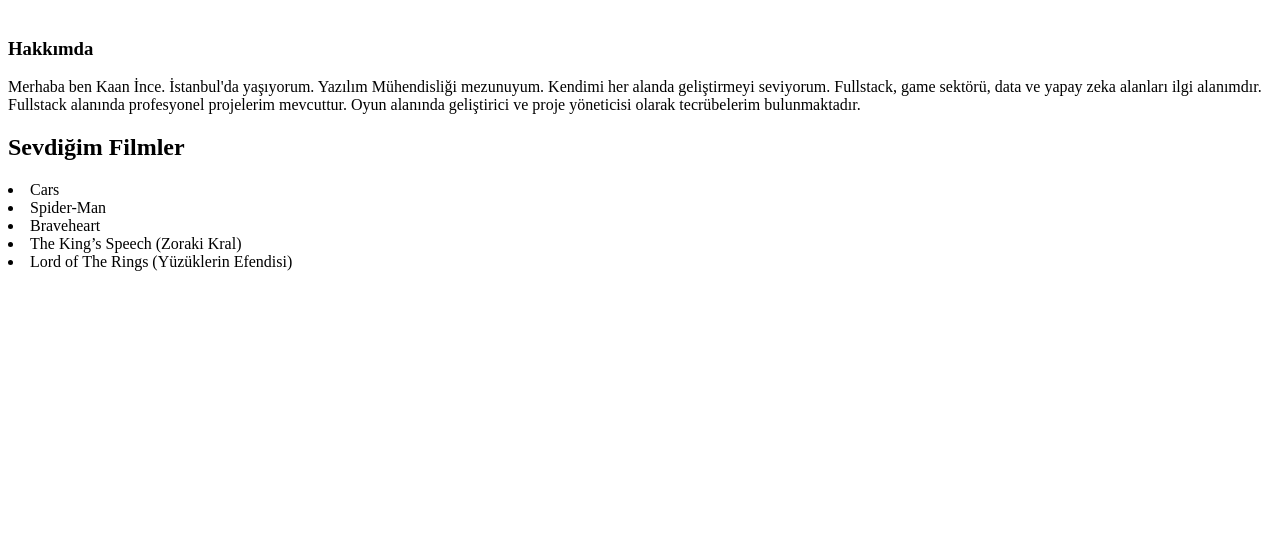
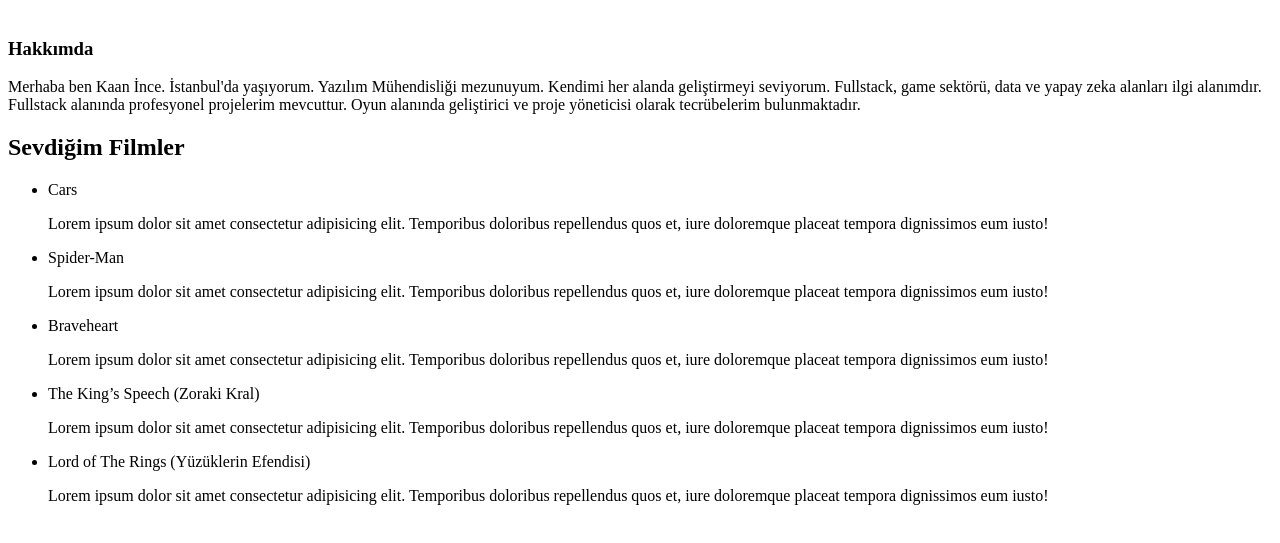
Before and after one commit to kaaniince/html_homework01, a plain HTML site: page index.html in a window 1280 px wide. Shown: the part 79-622 px from the top of the page. Drawn offline with Linux system fonts and the light colour scheme.

Commit message:
index.html edited

```diff
--- a/index.html
+++ b/index.html
@@ -25,10 +25,37 @@
 
     <!--Extra Information (including movies)-->
     <h2>Sevdiğim Filmler</h2>
-    <li>Cars</li>
-    <li>Spider-Man</li>
-    <li>Braveheart</li>
-    <li>The King’s Speech (Zoraki Kral)</li>
-    <li>Lord of The Rings (Yüzüklerin Efendisi)</li>
+    <ul>
+      <li>Cars</li>
+      <p>
+        Lorem ipsum dolor sit amet consectetur adipisicing elit. Temporibus
+        doloribus repellendus quos et, iure doloremque placeat tempora
+        dignissimos eum iusto!
+      </p>
+      <li>Spider-Man</li>
+      <p>
+        Lorem ipsum dolor sit amet consectetur adipisicing elit. Temporibus
+        doloribus repellendus quos et, iure doloremque placeat tempora
+        dignissimos eum iusto!
+      </p>
+      <li>Braveheart</li>
+      <p>
+        Lorem ipsum dolor sit amet consectetur adipisicing elit. Temporibus
+        doloribus repellendus quos et, iure doloremque placeat tempora
+        dignissimos eum iusto!
+      </p>
+      <li>The King’s Speech (Zoraki Kral)</li>
+      <p>
+        Lorem ipsum dolor sit amet consectetur adipisicing elit. Temporibus
+        doloribus repellendus quos et, iure doloremque placeat tempora
+        dignissimos eum iusto!
+      </p>
+      <li>Lord of The Rings (Yüzüklerin Efendisi)</li>
+      <p>
+        Lorem ipsum dolor sit amet consectetur adipisicing elit. Temporibus
+        doloribus repellendus quos et, iure doloremque placeat tempora
+        dignissimos eum iusto!
+      </p>
+    </ul>
   </body>
 </html>
```
